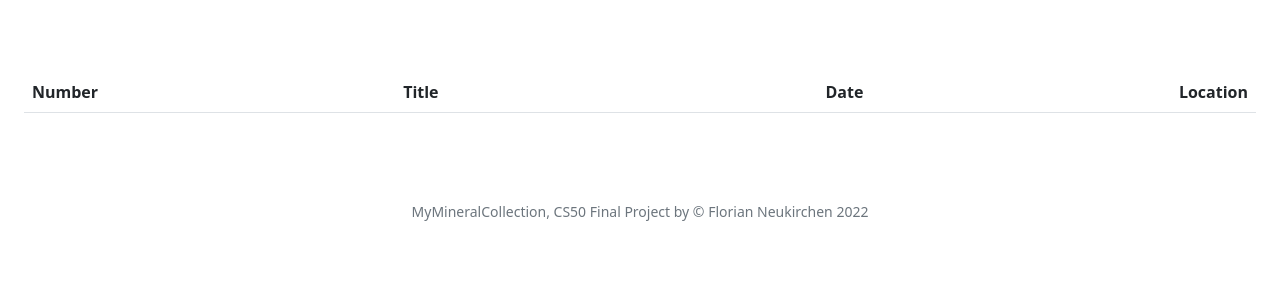
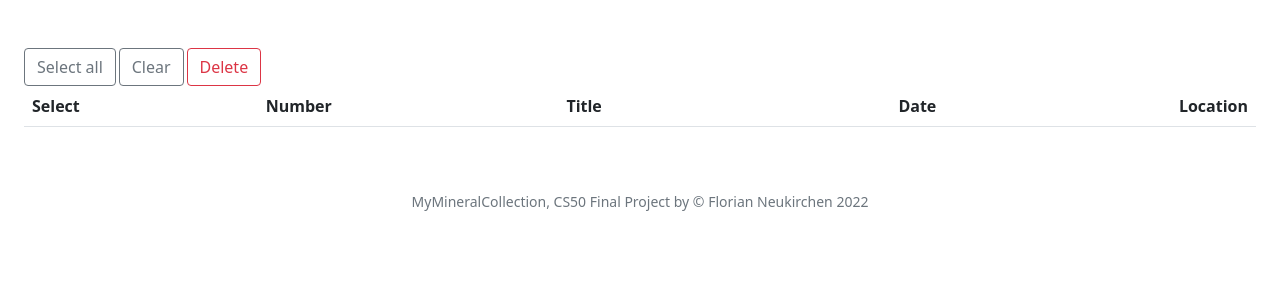
Before and after one commit to florianneukirchen/mymineralcollection-cs50, a Flask app: page /table in a window 1280 px wide. Shown: the part 64-364 px from the top of the page. Run offline with Flask 2, Linux system fonts and the light colour scheme; a user stored in the database is signed in; data comes from the database, SQL or seed files in the repository; lists and menus that the app fills with data are empty; some libraries are stand-ins or nearby versions.

Commit message:
checkboxes

```diff
--- a/templates/table.html
+++ b/templates/table.html
@@ -9,10 +9,37 @@
 
 
 
-<div class="container-fluid py-4 text-center">
+<div class="container-fluid">
+    <div class="text-start card-smaller">
+        <button type="button" class="btn btn-outline-secondary" onclick="checkAll()">Select all</button>
+        <button type="button" class="btn btn-outline-secondary" onclick="uncheckAll()">Clear</button>
+        <button type="button" class="btn btn-outline-danger" onclick="deletespecimen()">Delete</button>
+
+        <script type="text/javascript">
+            function checkAll(){
+                let cbs = document.querySelectorAll('.mycheckboxes');
+                for (const cb of cbs){
+                    cb.checked = true;
+                }
+            }
+
+            function uncheckAll(){
+                let cbs = document.querySelectorAll('.mycheckboxes');
+                for (const cb of cbs){
+                    cb.checked = false;
+                }
+            }
+
+            function deletespecimen{
+
+            }
+
+        </script>
+    </div>
     <table class="table table-striped">
         <thead>
             <tr>
+                <th class="text-start">Select</th>
                 <th class="text-start">Number</th>
                 <th class="text-start">Title</th>
                 <th class="text-end">Date</th>
@@ -23,6 +50,12 @@
             <!-- Loop through the database entries to display them in this table -->
             {% for row in rows %}
             <tr>
+                <td>
+                    <div>
+                        <input type="checkbox" class="form-check-input mycheckboxes" name="checkboxes" value="{{ row['id'] }}">
+                    </div>
+                </td>
+
                 <td class="text-start">{{ row['my_id'] }}</td>
                 <td class="text-start">{{ row['title'] }}</td>
                 <td class="text-end">{{ row['date'] }}</td>
```
Also changed, not shown: 1 other file.
